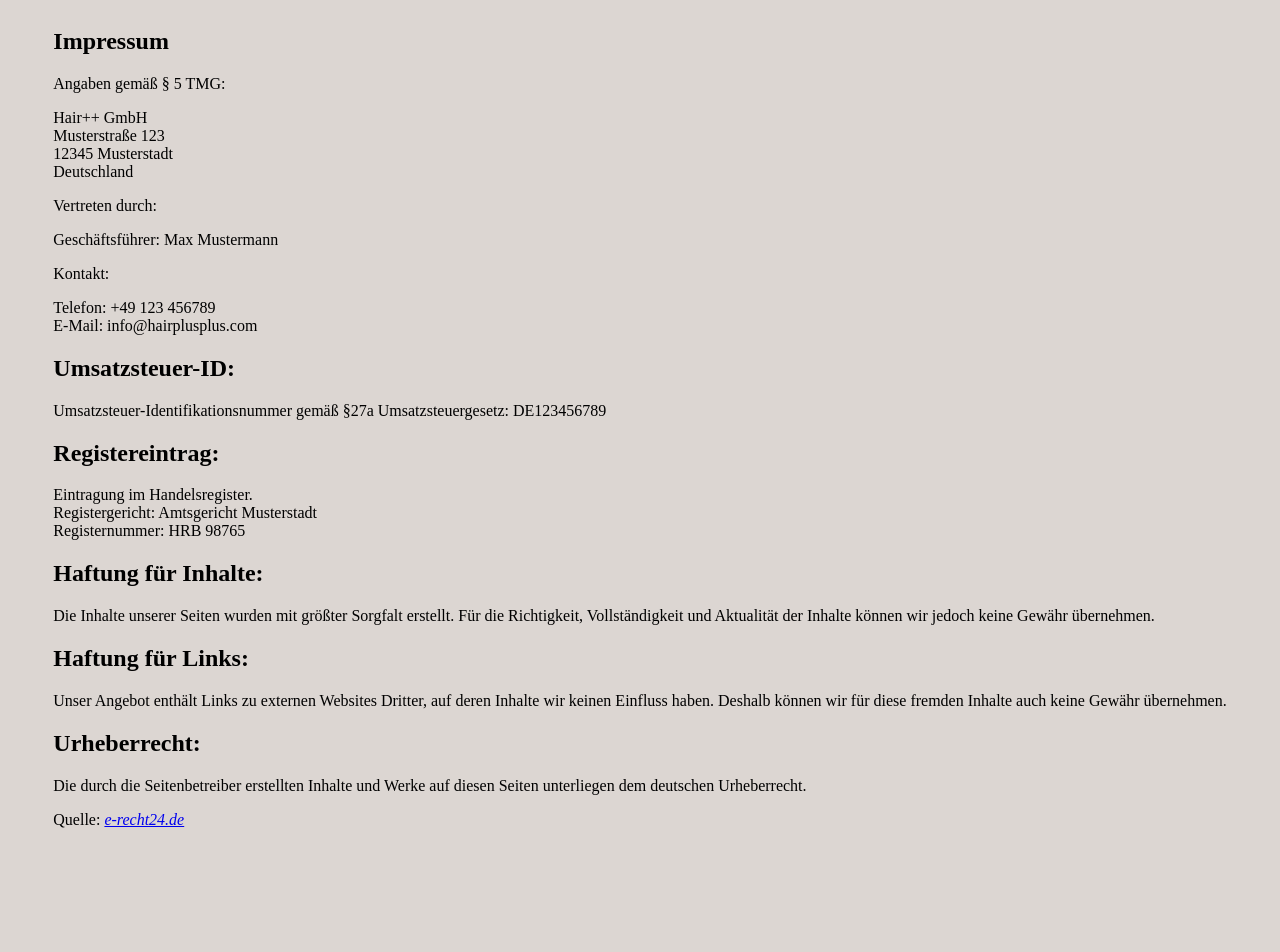
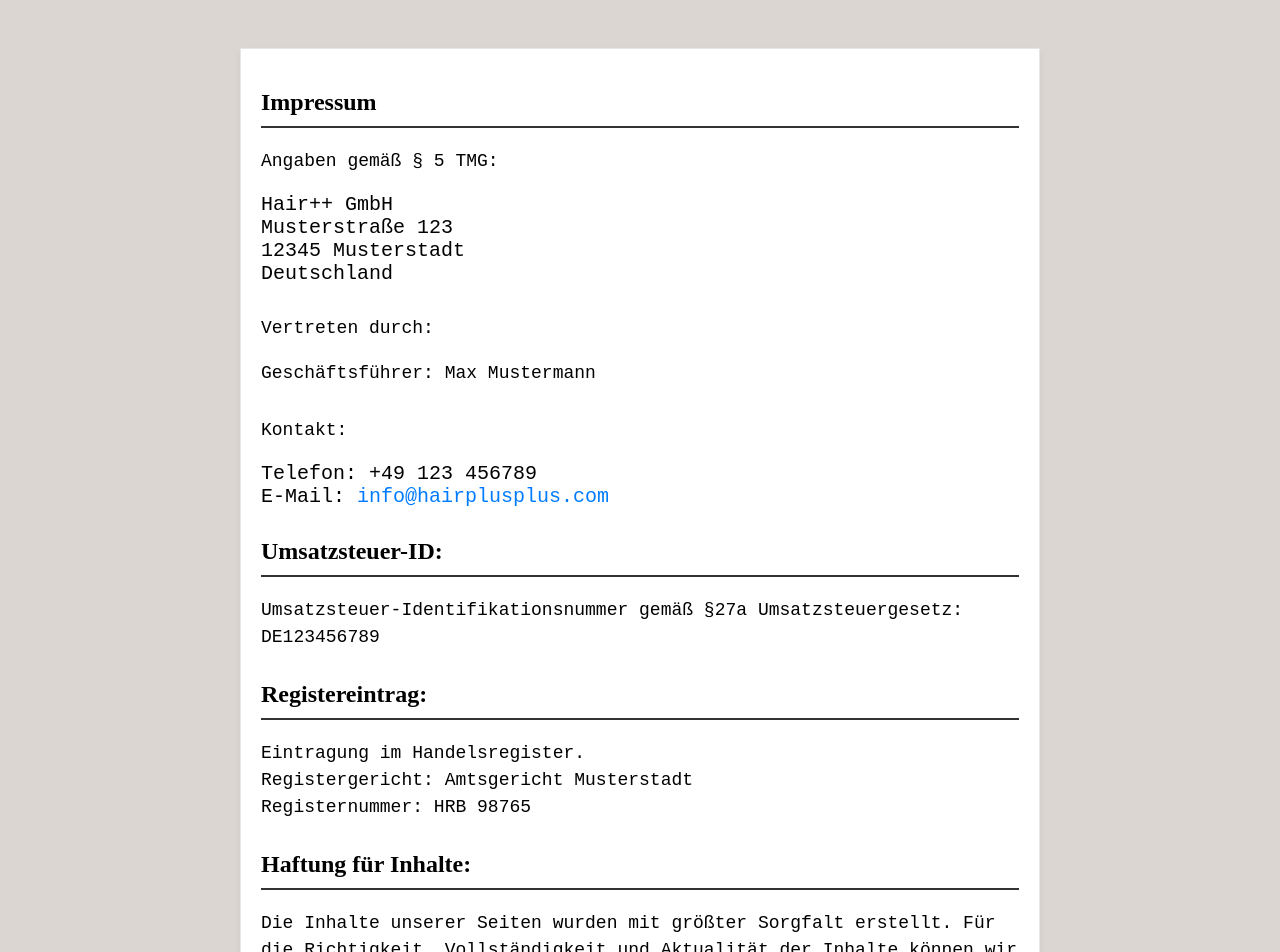
Before and after one commit to coding-bootcamps-eu/final-project-2023-05-hair-plus-plus, a Vue app: page /impressum in a window 1280 px wide. Shown: the top 952 px of the page. Before the commit the page ends 829 px from the top, so only its background shows below. Built offline with nearby package versions, Linux system fonts and the light colour scheme; a web font is replaced by a local one.

Commit message:
api + css cosmetics

```diff
--- a/src/components/AppImprint.vue
+++ b/src/components/AppImprint.vue
@@ -1,73 +1,119 @@
 <template>
   <div class="imprint-container">
     <h2>Impressum</h2>
+    <section>
       <p>Angaben gemäß § 5 TMG:</p>
-    <p>
+      <address>
         Hair++ GmbH<br />
         Musterstraße 123<br />
         12345 Musterstadt<br />
         Deutschland
-    </p>
+      </address>
+    </section>
 
+    <section>
       <p>Vertreten durch:</p>
       <p>Geschäftsführer: Max Mustermann</p>
+    </section>
 
+    <section>
       <p>Kontakt:</p>
-    <p>
+      <address>
         Telefon: +49 123 456789<br />
-      E-Mail: info@hairplusplus.com
-    </p>
+        E-Mail: <a href="mailto:info@hairplusplus.com">info@hairplusplus.com</a>
+      </address>
+    </section>
 
+    <section>
       <h2>Umsatzsteuer-ID:</h2>
       <p>
         Umsatzsteuer-Identifikationsnummer gemäß §27a Umsatzsteuergesetz:
         DE123456789
       </p>
+    </section>
 
+    <section>
       <h2>Registereintrag:</h2>
       <p>
         Eintragung im Handelsregister.<br />
         Registergericht: Amtsgericht Musterstadt<br />
         Registernummer: HRB 98765
       </p>
+    </section>
 
+    <section>
       <h2>Haftung für Inhalte:</h2>
       <p>
         Die Inhalte unserer Seiten wurden mit größter Sorgfalt erstellt. Für die
-      Richtigkeit, Vollständigkeit und Aktualität der Inhalte können wir jedoch
-      keine Gewähr übernehmen.
+        Richtigkeit, Vollständigkeit und Aktualität der Inhalte können wir
+        jedoch keine Gewähr übernehmen.
       </p>
+    </section>
 
+    <section>
       <h2>Haftung für Links:</h2>
       <p>
         Unser Angebot enthält Links zu externen Websites Dritter, auf deren
         Inhalte wir keinen Einfluss haben. Deshalb können wir für diese fremden
         Inhalte auch keine Gewähr übernehmen.
       </p>
+    </section>
 
+    <section>
       <h2>Urheberrecht:</h2>
       <p>
         Die durch die Seitenbetreiber erstellten Inhalte und Werke auf diesen
         Seiten unterliegen dem deutschen Urheberrecht.
       </p>
+    </section>
 
+    <section>
       <p>
         Quelle:
-      <em
-        ><a href="https://www.e-recht24.de" target="_blank">e-recht24.de</a></em
-      >
+        <a href="https://www.e-recht24.de" target="_blank">e-recht24.de</a>
       </p>
+    </section>
   </div>
 </template>
 
 <style scoped>
-.footer-container {
-  position: fixed;
-  bottom: 0;
-  left: 0;
-  width: 100%;
+.imprint-container {
+  max-width: 800px;
+  margin: 40px auto;
   padding: 20px;
-  text-align: center;
+  border: 1px solid #e6e6e6;
+  box-shadow: 0 4px 8px rgba(0, 0, 0, 0.05);
+  font-family: "Courier New", Courier, monospace;
+  background-color: #fff;
+}
+
+h2 {
   font-family: "Aboreto", display;
+  border-bottom: 2px solid #333;
+  padding-bottom: 10px;
+  margin-bottom: 20px;
+}
+
+section {
+  margin-bottom: 30px;
+}
+
+address {
+  font-style: normal;
+  font-size: 20px;
+}
+
+a {
+  color: #007bff;
+  text-decoration: none;
+}
+
+a:hover {
+  text-decoration: underline;
+}
+
+p {
+  font-size: 18px;
+  line-height: 1.5;
 }
 </style>
--- a/src/stores/CustomerStore.js
+++ b/src/stores/CustomerStore.js
@@ -2,7 +2,7 @@
 
 function initializeStore() {
   let result = [];
-  const URL = "http://localhost:3333/customers";
+  const URL = "https://23-mai.hair-plus-plus.api.cbe.uber.space/customers";
 
   fetch(URL, {
     method: "GET",
--- a/src/stores/ServiceStore.js
+++ b/src/stores/ServiceStore.js
@@ -2,7 +2,7 @@
 
 function initializeStore() {
   let result = [];
-  const URL = "http://localhost:3333/services";
+  const URL = "https://23-mai.hair-plus-plus.api.cbe.uber.space/services";
 
   fetch(URL, {
     method: "GET",
--- a/src/stores/SessionStore.js
+++ b/src/stores/SessionStore.js
@@ -2,7 +2,7 @@
 
 function initializeStore() {
   let result = [];
-  const URL = "http://localhost:3333/sessions";
+  const URL = "https://23-mai.hair-plus-plus.api.cbe.uber.space/sessions";
 
   fetch(URL, {
     method: "GET",
--- a/src/stores/StateCardStore.js
+++ b/src/stores/StateCardStore.js
@@ -33,7 +33,7 @@
       this.customer = customer;
       this.cardData.sessions = [];
 
-      fetch("http://localhost:3333/sessions")
+      fetch("https://23-mai.hair-plus-plus.api.cbe.uber.space/sessions")
         .then((res) => res.json())
         .then((data) => {
           data.forEach((element) => {
@@ -41,7 +41,7 @@
               this.cardData.sessions.push(element);
             }
           });
-          fetch("http://localhost:3333/customers", {
+          fetch("https://23-mai.hair-plus-plus.api.cbe.uber.space/customers", {
             method: "GET",
             headers: {
               "Content-Type": "application/json",
@@ -84,7 +84,7 @@
         services: this.services,
       };
 
-      fetch("http://localhost:3333/sessions", {
+      fetch("https://23-mai.hair-plus-plus.api.cbe.uber.space/sessions", {
         method: "POST",
         headers: {
           "Content-Type": "application/json",
@@ -103,7 +103,7 @@
     setSelectedService(input) {
       this.selectedService = [];
       this.cardData.sessions = [];
-      const URL = "http://localhost:3333/sessions";
+      const URL = "https://23-mai.hair-plus-plus.api.cbe.uber.space/sessions";
 
       for (const key in input) {
         this.selectedService.push({ servicesId: input[key] });
--- a/src/views/FormCustomerView.vue
+++ b/src/views/FormCustomerView.vue
@@ -73,7 +73,7 @@
         },
         dayOfBirth: this.geburtstag,
       };
-      const URL = "http://localhost:3333/customers";
+      const URL = "https://23-mai.hair-plus-plus.api.cbe.uber.space/customers";
       fetch(URL, {
         method: "POST",
         headers: {
--- a/src/views/ServiceView.vue
+++ b/src/views/ServiceView.vue
@@ -67,12 +67,10 @@
       this.$router.go(-1);
     },
     submitServices() {
-      //const service = [];
-      //const URL = "http://localhost:3333/services";
       console.log(this.$route.params.id);
       this.selectedService = [];
       this.sessions = [];
-      const URL = "http://localhost:3333/sessions";
+      const URL = "https://23-mai.hair-plus-plus.api.cbe.uber.space/sessions";
 
       for (const key in this.selectedServices) {
         this.selectedService.push({ servicesId: this.selectedServices[key] });
```
Lines whose indentation alone changed are shown as unchanged.
